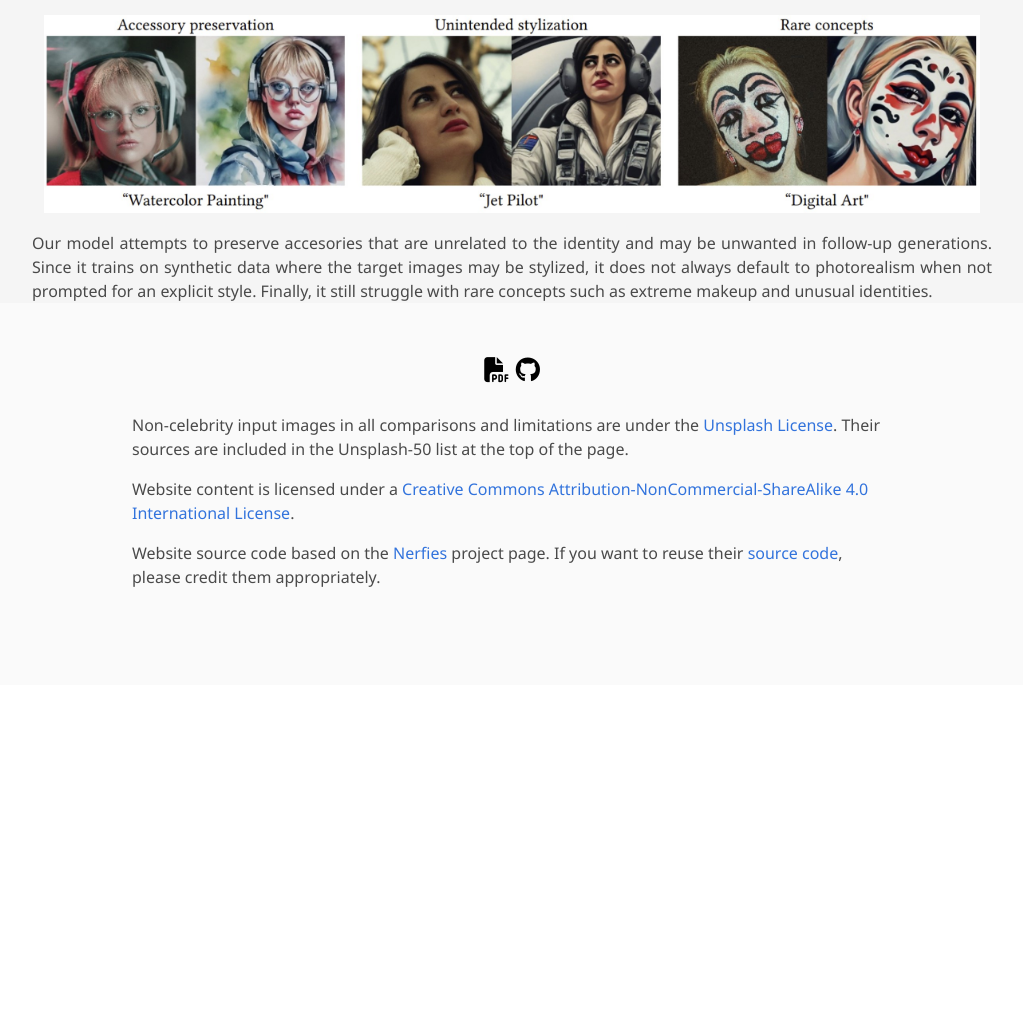
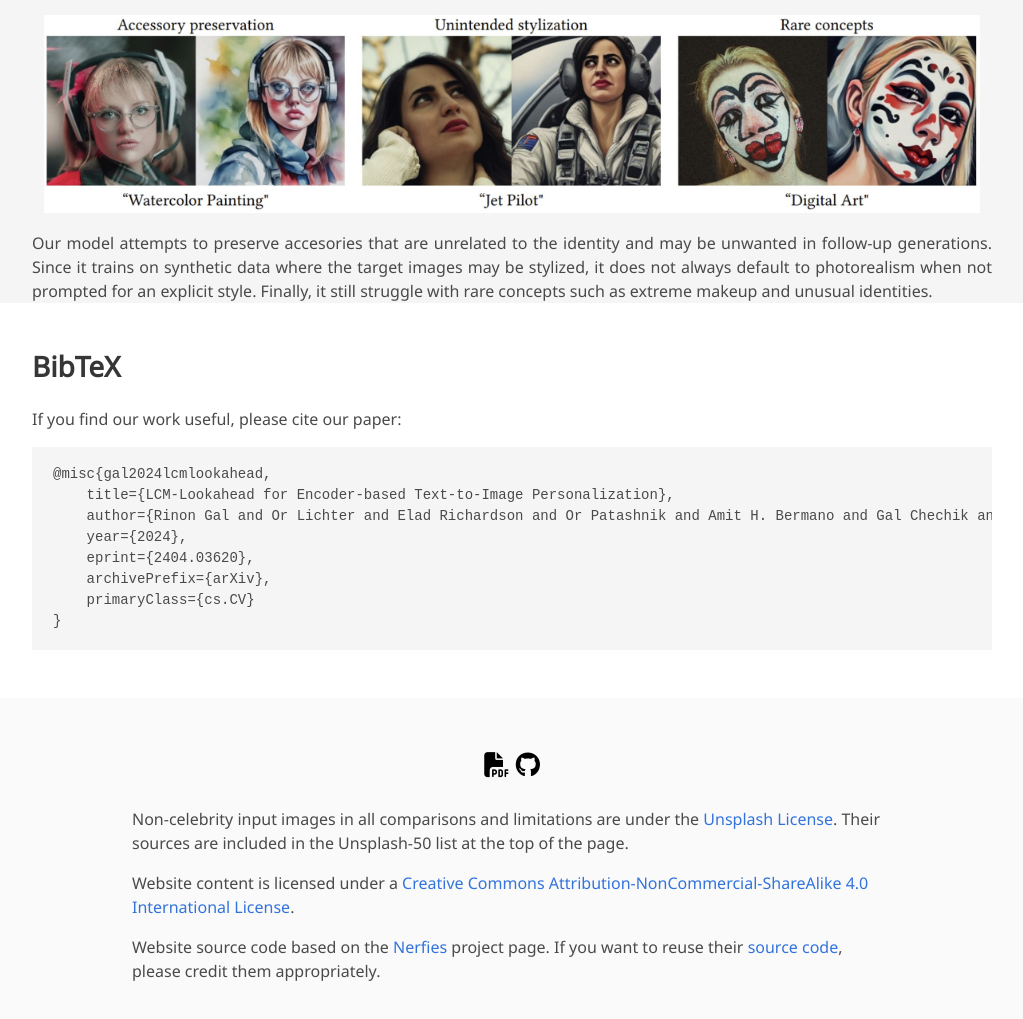
Before and after one commit to lcm-lookahead/lcm-lookahead.github.io, a plain HTML site: page index.html in a window 1280 px wide. Shown: the part 6030-7049 px from the top of the page, without its empty margins (128-1151 px from the left). Before the commit the page ends 6715 px from the top, so only its background shows below. Drawn offline with nearby package versions, Linux system fonts and the light colour scheme; some icons are missing; a web font is replaced by a local one.

Commit message:
Added arxiv links, citation

```diff
--- a/index.html
+++ b/index.html
@@ -81,7 +81,7 @@
             <div class="publication-links">
               <!-- PDF Link. -->
               <span class="link-block">
-                <a href=""
+                <a href="https://arxiv.org/abs/2404.03620"
                    class="external-link button is-normal is-rounded is-dark">
                   <span class="icon">
                       <i class="fas fa-file-pdf"></i>
@@ -336,20 +336,26 @@
   </div>
 </section>
 
-<!--<section class="section" id="BibTeX">-->
-<!--  <div class="container is-max-desktop content">-->
-<!--    <h2 class="title">BibTeX</h2>-->
-<!--    <p>If you find our work useful, please cite our paper:</p>-->
-<!--    <pre><code>Coming soon-->
-<!--}</code></pre>-->
-<!--  </div>-->
-<!--</section>-->
+<section class="section" id="BibTeX">
+ <div class="container is-max-desktop content">
+   <h2 class="title">BibTeX</h2>
+   <p>If you find our work useful, please cite our paper:</p>
+   <pre><code>@misc{gal2024lcmlookahead,
+    title={LCM-Lookahead for Encoder-based Text-to-Image Personalization},
+    author={Rinon Gal and Or Lichter and Elad Richardson and Or Patashnik and Amit H. Bermano and Gal Chechik and Daniel Cohen-Or},
+    year={2024},
+    eprint={2404.03620},
+    archivePrefix={arXiv},
+    primaryClass={cs.CV}
+}</code></pre>
+ </div>
+</section>
 
 <footer class="footer">
   <div class="container">
     <div class="content has-text-centered">
       <a class="icon-link"
-         href="">
+         href="https://arxiv.org/abs/2404.03620">
         <i class="fas fa-file-pdf"></i>
       </a>
       <a class="icon-link" href="" class="external-link" disabled>
```
